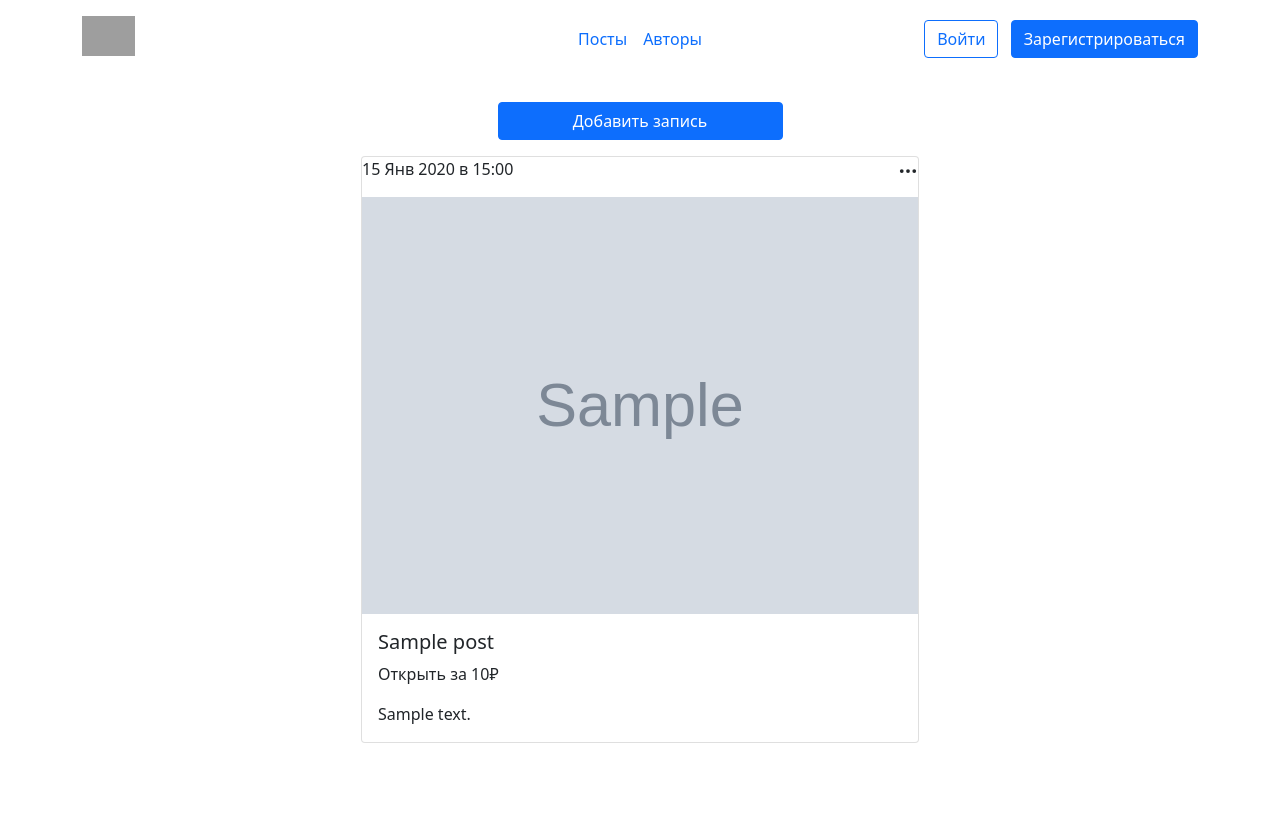
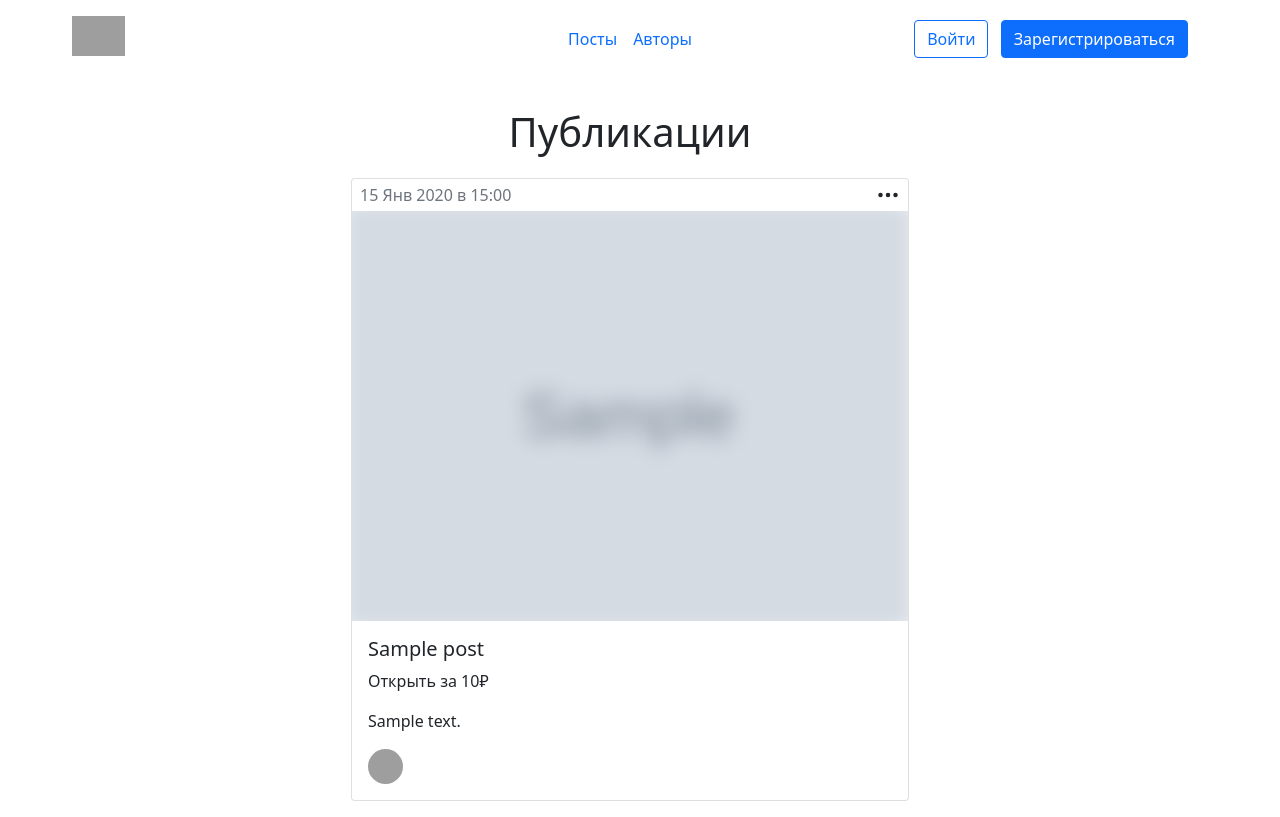
Before and after one commit to Lemur3547/PaidContentPlatform, a Django app: page /posts/ in a window 1280 px wide. Before the commit the page ends 743 px from the top, so only its background shows below. Run offline with Django 5.2, Linux system fonts and the light colour scheme; tables that the repository leaves empty hold one stand-in row (values such as "Sample post"); grey boxes marked "Sample" are stand-in pictures; some libraries are stand-ins or nearby versions; grey boxes are pictures that could not be loaded.

Commit message:
Доработана верстка сайта

```diff
--- a/paid_content_app/templates/paid_content_app/base.html
+++ b/paid_content_app/templates/paid_content_app/base.html
@@ -7,7 +7,7 @@
     <link href="{% static 'css/bootstrap.min.css' %}" rel="stylesheet">
     <title>Title</title>
 </head>
-<body>
+<body style="padding: 0 calc(20px - (100vw - 100%)) 0 0;">
 <div class="container">
     <header class="d-flex flex-wrap align-items-center justify-content-center justify-content-md-between py-3 mb-4">
         <div class="col-md-3 mb-2 mb-md-0">
--- a/paid_content_app/templates/paid_content_app/post_list.html
+++ b/paid_content_app/templates/paid_content_app/post_list.html
@@ -1,18 +1,16 @@
 {% extends 'paid_content_app/base.html' %}
 {% block content %}
 {% load my_tags %}
-<div class="row justify-content-center mb-3">
-    <a href="{% url 'main:create_post' %}" class="btn btn-primary col-3">Добавить запись</a>
-</div>
+<p class="text-center m-0 p-0 mb-3 fs-1">Публикации</p>
 {% for post in object_list %}
 <div class="row justify-content-center mb-3 p-0 m-0">
     <div class="card col-6 p-0">
         <div class="card-img-top d-flex">
-            <p class="me-auto">{{ post.created_at|date:'d M Y в H:i' }}</p>
-            <div class="dropdown">
+            <p class="me-auto my-1 ms-2 text-secondary">{{ post.created_at|date:'d M Y в H:i' }}</p>
+            <div class="dropdown me-2">
                 <a class="text-decoration-none text-reset" href="#" role="button" data-bs-toggle="dropdown"
                    aria-expanded="false">
-                    <svg xmlns="http://www.w3.org/2000/svg" width="20" height="20" fill="currentColor"
+                    <svg xmlns="http://www.w3.org/2000/svg" width="24" height="32" fill="currentColor"
                          class="bi bi-three-dots" viewBox="0 0 16 16">
                         <path d="M3 9.5a1.5 1.5 0 1 1 0-3 1.5 1.5 0 0 1 0 3m5 0a1.5 1.5 0 1 1 0-3 1.5 1.5 0 0 1 0 3m5 0a1.5 1.5 0 1 1 0-3 1.5 1.5 0 0 1 0 3"/>
                     </svg>
@@ -29,22 +27,45 @@
         </div>
         {% if post.price == 0 or post.user == user or post|is_purchased:user %}
         <a href="{% url 'main:detail_post' post.pk %}" class="text-decoration-none text-reset m-0 p-0">
-            {% else %}
-            <a href="{% url 'main:pay_post' post.pk %}" class="text-decoration-none text-reset m-0 p-0">
-                {% endif %}
             {% if post.image %}
-            <img src="{{ post.image|media_filter }}" class="w-100">
+            <div style="overflow: hidden">
+                <img src="{{ post.image|media_filter }}" class="w-100">
+            </div>
+            {% endif %}
+            <div class="card-body">
+                <h5 class="card-title">{{ post.name }}</h5>
+                <p class="card-text">{{ post.text|truncatechars:200 }}</p>
+            </div>
+        </a>
+        {% else %}
+        <a href="{% url 'main:pay_post' post.pk %}" class="text-decoration-none text-reset m-0 p-0">
+            {% if post.image %}
+            <div style="overflow: hidden">
+                <img src="{{ post.image|media_filter }}"
+                     style="filter: blur(10px); width: 103%; margin: -10px">
+            </div>
             {% endif %}
             <div class="card-body">
                 <h5 class="card-title">{{ post.name }}</h5>
                 <p>Открыть за {{ post.price }}{{ post.get_currency_display }}</p>
-                <p class="card-text">{{ post.text }}</p>
+                <p class="card-text">{{ post.text|truncatechars:200 }}</p>
             </div>
+        </a>
+        {% endif %}
+
+        <div class="card-body pt-0 me-auto">
+            <a href="{% url 'users:user_page' post.user.username %}" class="text-decoration-none text-reset p-0 d-flex">
+                <img src="{{ post.user.avatar|media_filter }}" class="rounded-circle me-2"
+                     style="height: 35px; width: 35px; object-fit: cover">
+                <p class="card-text" style="line-height: 34px;">
+                    {% if post.user.nickname %}
+                    {{ post.user.nickname }}
+                    {% else %}
+                    {{ post.user.username }}
+                    {% endif %}
+                </p>
             </a>
-            <a href="{% url 'users:user_page' post.user.username %}" class="text-decoration-none text-reset m-0 p-0">
-                <p class="card-text">{{ post.user }}</p>
-            </a>
-
+        </div>
 
     </div>
 </div>
--- a/users/templates/users/user_list.html
+++ b/users/templates/users/user_list.html
@@ -1,9 +1,9 @@
 {% extends 'paid_content_app/base.html' %}
 {% block content %}
 {% load my_tags %}
+<p class="text-center m-0 p-0 mb-3 fs-1">Авторы</p>
 <div class="row justify-content-center">
     {% for author in object_list %}
-
     <div class="card col-2 mx-2 mb-3 p-0">
         <a href="{% url 'users:user_page' author.username %}" class="text-decoration-none text-reset m-0 p-0">
             <div class="card-body">
```
Also changed, not shown: users/templates/users/user_page.html (+15 -2 lines).
